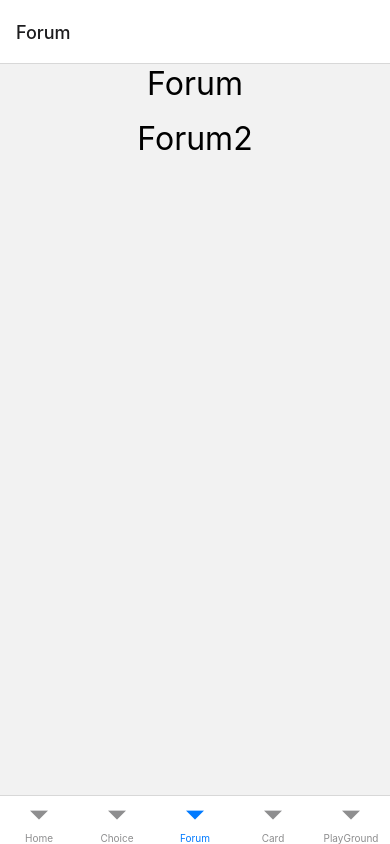
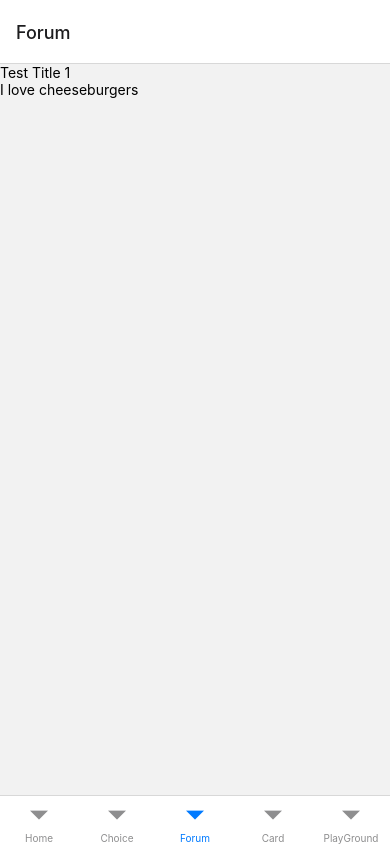
Before and after one commit to noon-killer/hi-noon, a React Native app: screen /Forum in a window 390 px wide. Built offline with nearby package versions, Linux system fonts and the light colour scheme.

Commit message:
started building post component

```diff
--- a/components/ForumScreen.jsx
+++ b/components/ForumScreen.jsx
@@ -2,19 +2,25 @@ import React from 'react'
 import { styles } from '../stylesheets/styles'
 import { Text, TouchableOpacity, View } from 'react-native';
 
-export const ForumScreen = () => (
-  <View>
-    <View style={styles.layout}>
-      <TouchableOpacity>
-        <Text style={styles.title}>Forum</Text>
-      </TouchableOpacity>
+import TextPost from './TextPost';
+
+export const ForumScreen = () => {
+  // make getPosts call here to get an array of post objects
+  // map post objects to textPost components and render under view
+  return (
+    <View>
+      <TextPost title={'Test Title 1'} author={'Jintaco'} body={'I love cheeseburgers'} hashtags={['food', 'relationships']} viewCount={13} commentCount={3}/>
     </View>
+  )
 
-    <View style={styles.layout}>
-      <TouchableOpacity>
-        <Text style={styles.title}>Forum2</Text>
-      </TouchableOpacity>
-    </View>
-  </View>
+}
 
-);
+
+// export const styles = StyleSheet.create({
+//   choice: {
+//   flex: 1,
+//   justifyContent: 'center',
+//   alignItems: 'center',
+//   flexDirection: 'row'
+// }
+// })
--- /dev/null
+++ b/components/TextPost.jsx
@@ -0,0 +1,36 @@
+// component for a text based post on the forum page
+/* this component includes the following:
+  - title of the post
+  - post author's user id (OP)
+  - body of the post
+  - age of the post
+  - relevant topic hashtag
+  - view count
+  - comment count
+  - comment button
+*/
+import { StyleSheet, View, Text } from 'react-native';
+
+const TextPost = ({title, author, body, hashtags, viewCount, commentCount}) => {
+
+  return (
+    <View
+      style={{backgroundColor: 'f7ffe0', flex:0.3}}
+    >
+      <Text>{title}</Text>
+      <Text>{body}</Text>
+    </View>
+  )
+}
+
+export const styles = StyleSheet.create({
+  choice: {
+  flex: 1,
+  justifyContent: 'center',
+  alignItems: 'center',
+  flexDirection: 'row'
+}
+})
+
+
+export default TextPost
```
